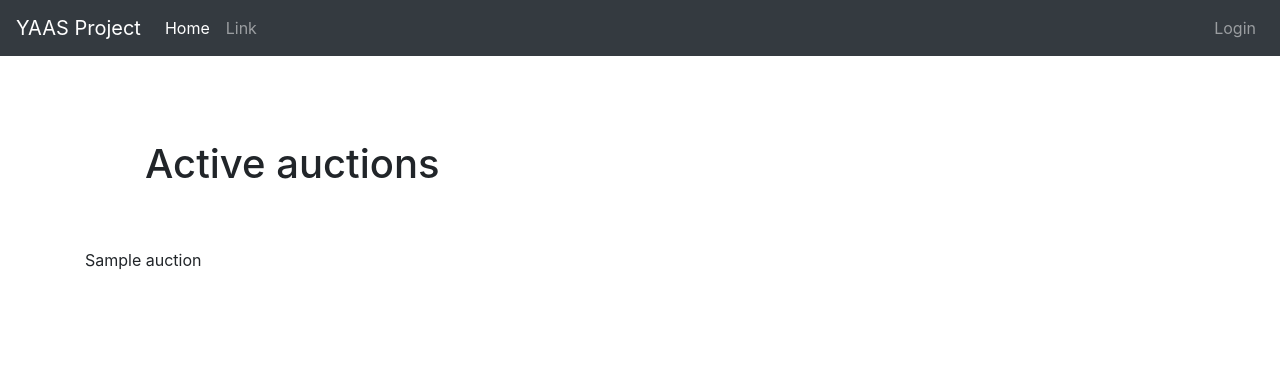
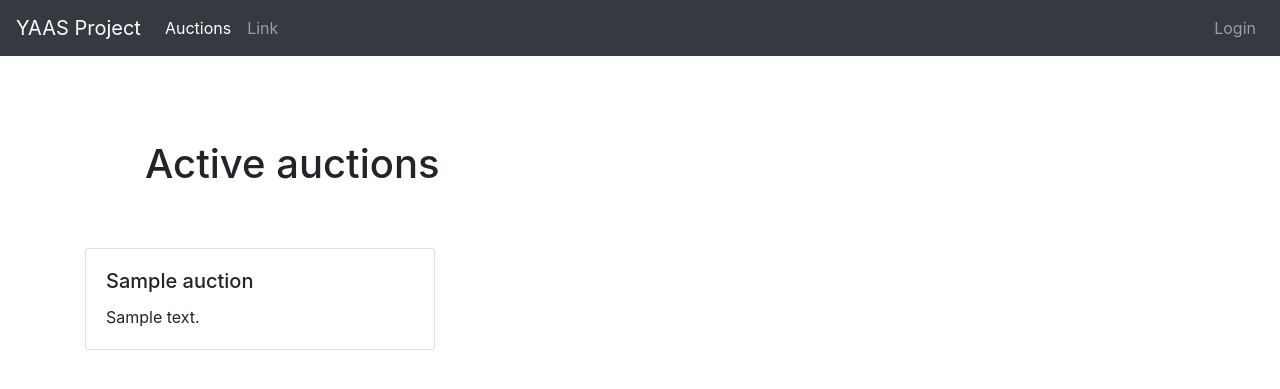
Before and after one commit to Salicorne/YAAS, a Django app: page / in a window 1280 px wide. Shown: the top 389 px of the page. Run offline with Django 3.2, Linux system fonts and the light colour scheme; tables that the repository leaves empty hold one stand-in row (values such as "Sample post"); some libraries are stand-ins or nearby versions.

Commit message:
Added browse api & page

```diff
--- a/Auction/forms.py
+++ b/Auction/forms.py
@@ -14,5 +14,5 @@ class AuctionCreateForm(forms.ModelForm):
             # More info on this MDN article : https://developer.mozilla.org/fr/docs/Web/HTML/Element/Input/datetime-local
         }
         help_texts = {
-            "deadline": "Input format : yyyy-MM-ddThh:mm"
+            "deadline": "Input format : yyyy-MM-dd hh:mm"
         }
--- a/Auction/views.py
+++ b/Auction/views.py
@@ -29,15 +29,17 @@ class AuctionCreateView(LoginRequiredMixin, View):
             return HttpResponse("error")
 
 def get_auctionsBrowse():
+    def build_dict(x):
+        i = x.get("fields")
+        i["id"] = x.get("pk")
+        return i
     try:
         a = models.Auction.objects.all()
         orm_json = serializers.serialize("json", a)
-        res = list(map(lambda x: x.get("fields"), list(json.loads(orm_json))))
+        return json.dumps(list(map(build_dict, list(json.loads(orm_json)))))
 
     except Exception:
         return "[]"
-
-    return json.dumps(res)
 
 def api_auctionsBrowse(request):
     return HttpResponse(get_auctionsBrowse())
--- a/templates/base.html
+++ b/templates/base.html
@@ -20,7 +20,7 @@
         <div class="collapse navbar-collapse" id="navbarsExampleDefault">
             <ul class="navbar-nav mr-auto">
                 <li class="nav-item active">
-                    <a class="nav-link" href="#">Home</a>
+                    <a class="nav-link" href="{% url 'main' %}">Auctions</a>
                 </li>
                 <li class="nav-item">
                     <a class="nav-link" href="#">Link</a>
--- a/templates/browseAuctions.html
+++ b/templates/browseAuctions.html
@@ -4,7 +4,22 @@
 
         <h1>Active auctions</h1>
 
+        <div class="row">
         {% for a in auctions %}
-            {{ a.title }}<br />
+
+            <div class="col-lg-4">
+                <div class="card">
+                    <div class="card-body">
+                        <h5 class="card-title">{{ a.title }}</h5>
+                        <p class="card-text">{{ a.description }}</p>
+                        {#<a class="card-link" href="#">{{ a.id }}</a>-->#}
+                    </div>
+                </div>
+            </div>
+
+            {% if forloop.counter|divisibleby:3 %}
+        </div><div class="row">
+            {% endif %}
         {% endfor %}
+        </div>
 {% endblock %}
```
